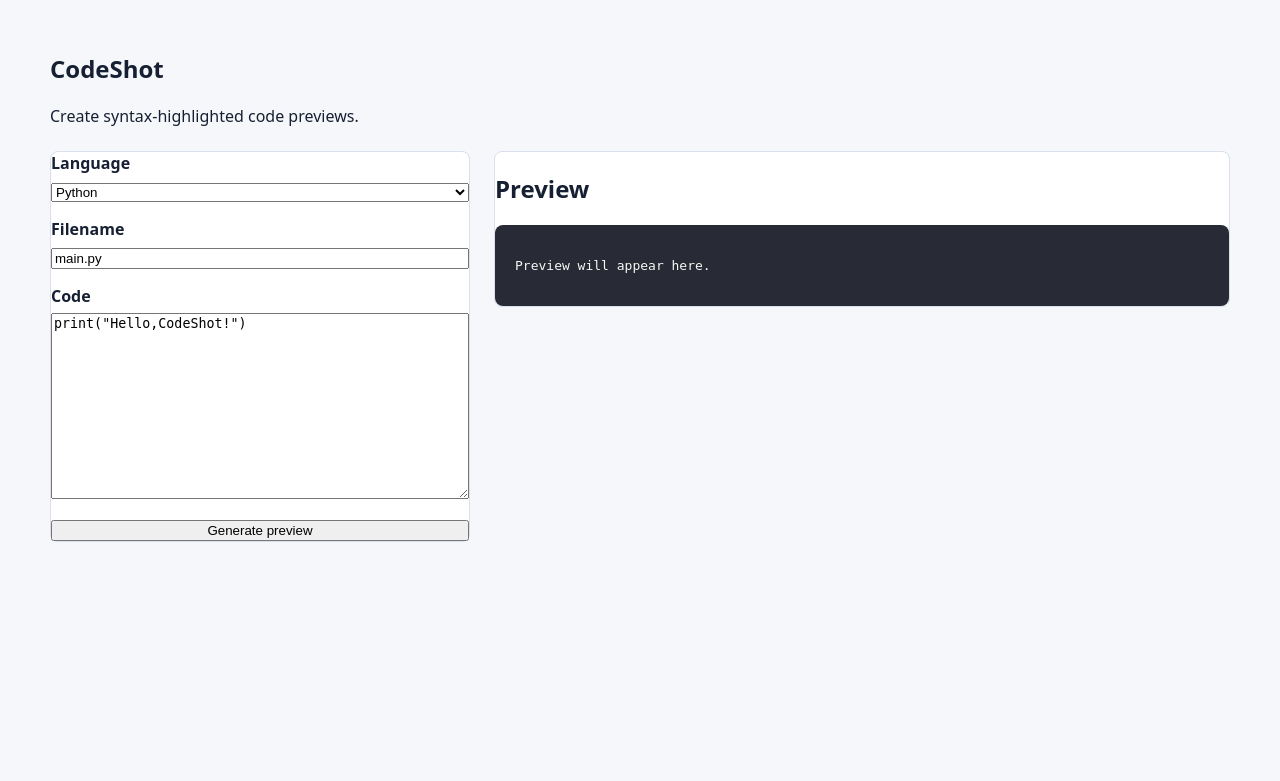
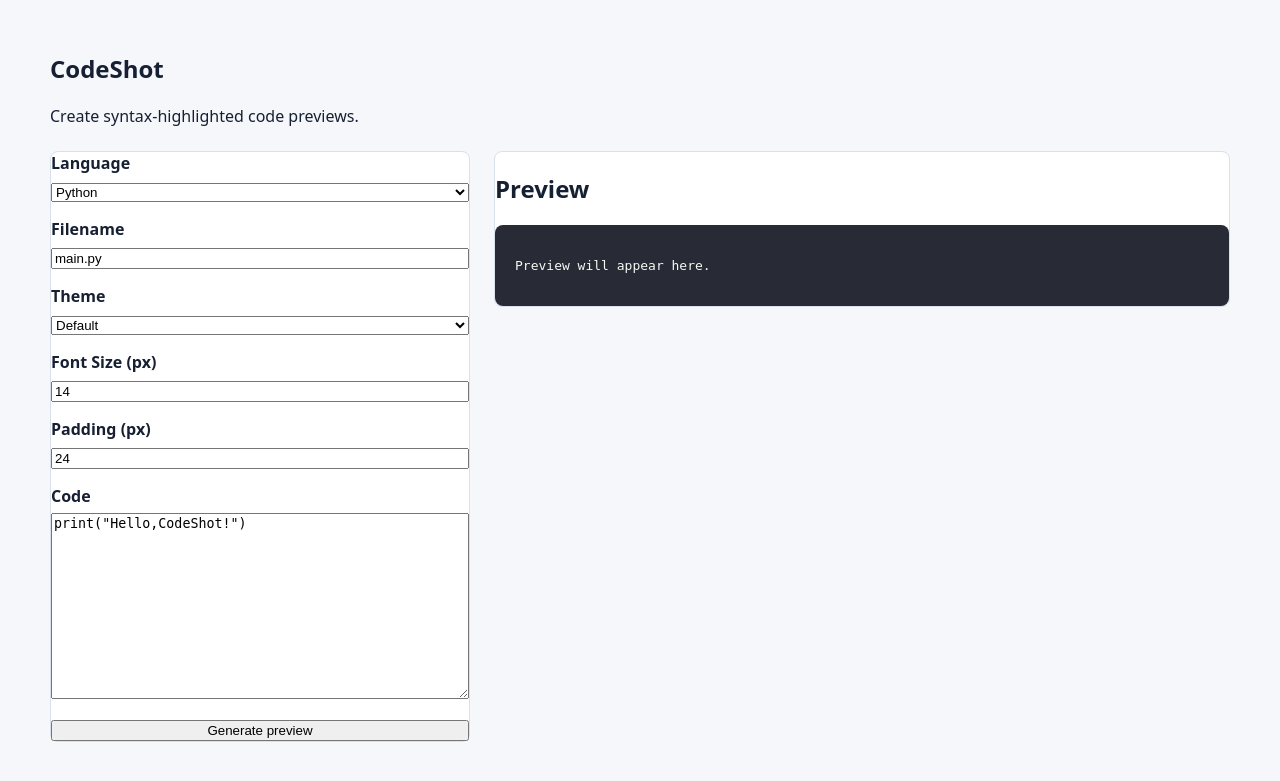
Before and after one commit to MaksPinch/codeshot, a Django app: page / in a window 1280 px wide. Shown: the top 781 px of the page. Run offline with Django 5.2, Linux system fonts and the light colour scheme.

Commit message:
fix(home.html): added windows  for theme, font_size and padding. now code is showing in the preveiw window

```diff
--- a/codeshot/templates/codeshot/home.html
+++ b/codeshot/templates/codeshot/home.html
@@ -25,6 +25,20 @@
             <div>
               <label for="{{ form.filename.id_for_label }}">Filename</label>
               {{ form.filename }} {{ form.filename.errors }}
+            </div>
+            <div>
+              <label for="{{ form.theme.id_for_label }}">Theme</label>
+              {{ form.theme }} {{ form.theme.errors }}
+            </div>
+            <div>
+              <label for="{{ form.font_size.id_for_label }}"
+                >Font Size (px)</label
+              >
+              {{ form.font_size }} {{ form.font_size.errors }}
+            </div>
+            <div>
+              <label for="{{ form.padding.id_for_label }}">Padding (px)</label>
+              {{ form.padding }} {{ form.padding.errors }}
             </div>
             <div>
               <label for="{{ form.code.id_for_label }}">Code</label>
```
